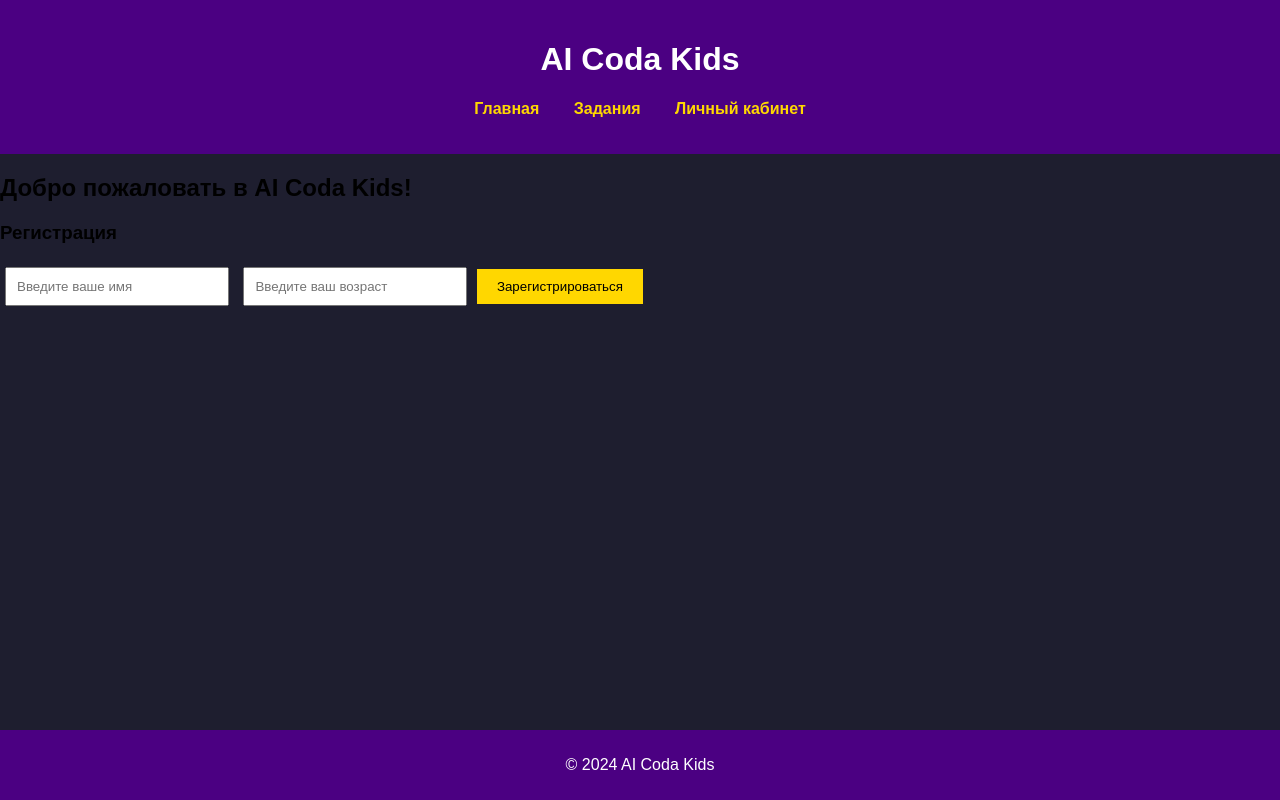
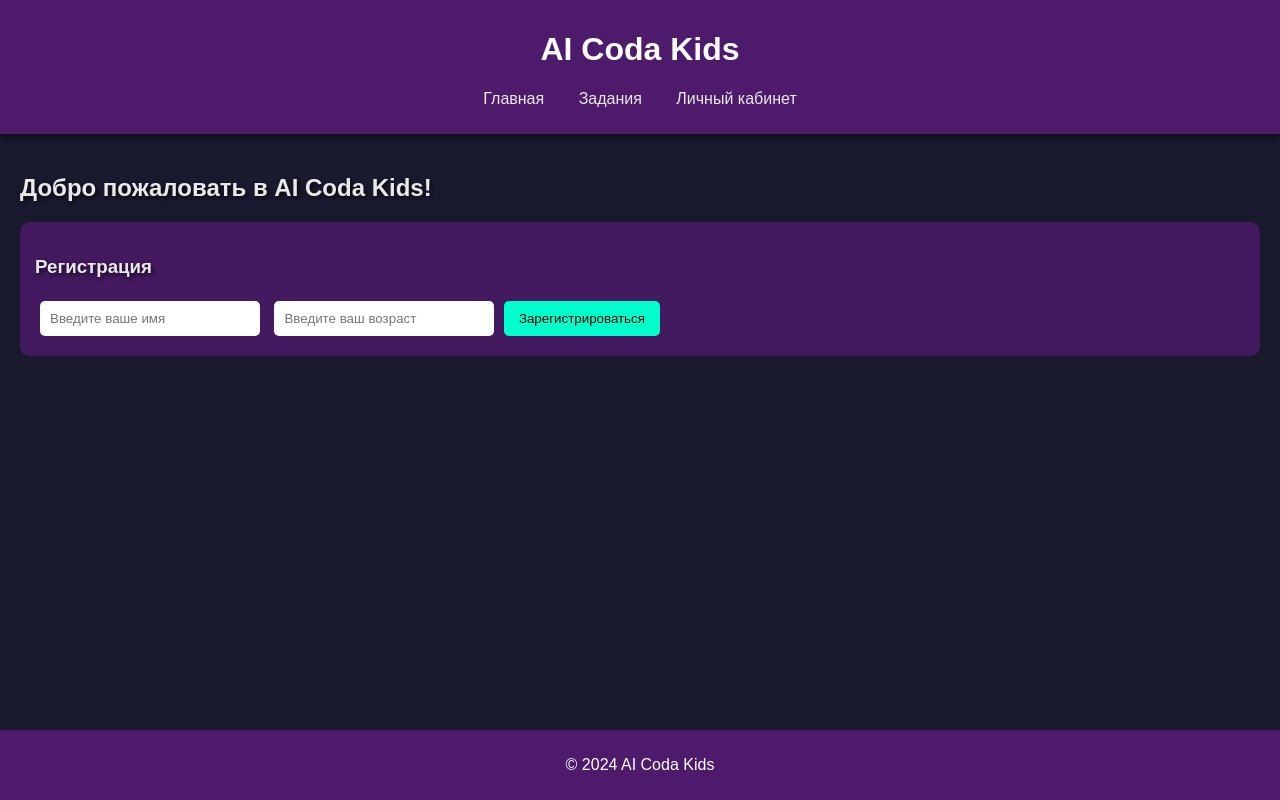
Before and after one commit to koych77/ai, a plain HTML site: page index.html in a window 1280 px wide. Drawn offline with Linux system fonts and the light colour scheme.

Commit message:
Update styles.css

```diff
--- a/styles.css
+++ b/styles.css
@@ -1,15 +1,17 @@
 body {
-    font-family: 'Your Cyberpunk Font', sans-serif;
+    font-family: 'Cyberpunk', Arial, sans-serif; /* Убедись, что шрифт подключен */
     margin: 0;
     padding: 0;
-    background-color: #1e1e2f; /* Темный фон */
+    background-color: #1A1A2E; /* Темный фон для стиля Cyberpunk */
+    color: #EAEAEA; /* Светлый текст для контраста */
 }
 
 header {
-    background-color: #4B0082; /* Фиолетовый */
+    background-color: #4E1A6C; /* Фиолетовый цвет */
     color: white;
-    padding: 20px 0;
+    padding: 10px 0;
     text-align: center;
+    box-shadow: 0 4px 8px rgba(0, 0, 0, 0.5); /* Добавление теней */
 }
 
 nav ul {
@@ -23,42 +25,59 @@ nav ul li {
 }
 
 nav ul li a {
-    color: #FFD700; /* Золотистый */
+    color: #EAEAEA;
     text-decoration: none;
-    font-weight: bold;
+    transition: color 0.3s; /* Анимация при наведении */
 }
 
-button {
-    background-color: #FFD700; /* Золотистый */
-    color: black;
-    border: none;
-    padding: 10px 20px;
-    cursor: pointer;
-    transition: background-color 0.3s;
+nav ul li a:hover {
+    color: #00ffcc; /* Яркий цвет при наведении */
 }
 
-button:hover {
-    background-color: #FF4500; /* Оранжевый при наведении */
+main {
+    padding: 20px;
 }
 
 footer {
     text-align: center;
     padding: 10px 0;
-    background-color: #4B0082; /* Фиолетовый */
+    background-color: #4E1A6C; /* Фиолетовый цвет */
     color: white;
     position: fixed;
     width: 100%;
     bottom: 0;
 }
 
-/* Анимации */
-@keyframes fadeIn {
-    from { opacity: 0; }
-    to { opacity: 1; }
+#registration {
+    margin: 20px 0;
+    background-color: rgba(78, 26, 108, 0.8); /* Полупрозрачный фон */
+    padding: 15px;
+    border-radius: 10px; /* Закругленные углы */
 }
 
-h1, h2, h3 {
-    animation: fadeIn 1s ease-in;
+#registration input {
+    margin: 5px;
+    padding: 10px;
+    width: 200px;
+    border: none; /* Убираем рамки */
+    border-radius: 5px; /* Закругленные углы */
+}
+
+#registration button {
+    padding: 10px 15px;
+    background-color: #00ffcc; /* Яркая кнопка */
+    border: none;
+    border-radius: 5px;
+    cursor: pointer;
+    transition: background-color 0.3s; /* Анимация */
+}
+
+#registration button:hover {
+    background-color: #4E1A6C; /* Изменение цвета при наведении */
+}
+
+h2, h3 {
+    text-shadow: 2px 2px 4px rgba(0, 0, 0, 0.7); /* Тень для заголовков */
 }
 
 
```
